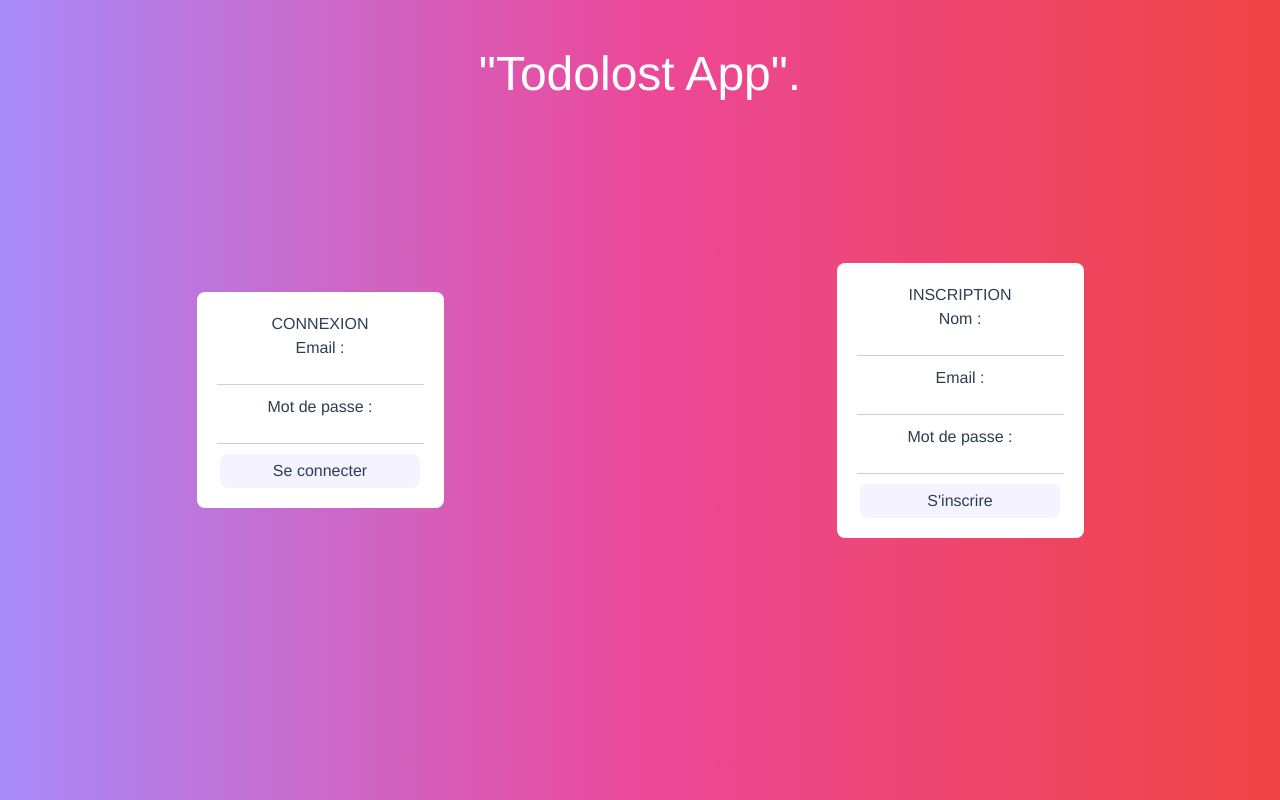
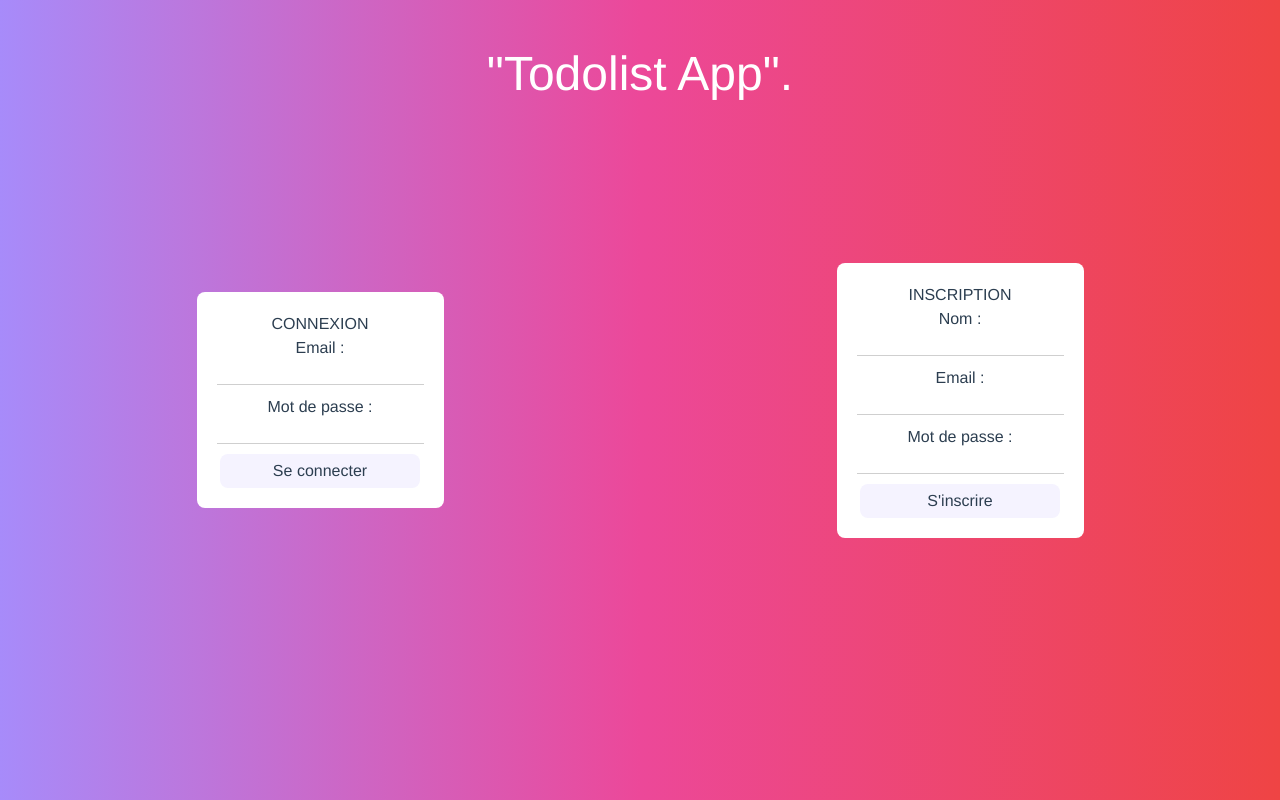
Before and after one commit to hanzopgp/ToDoListApp, a Vue app: page /login in a window 1280 px wide. Built offline with nearby package versions, Linux system fonts and the light colour scheme.

Commit message:
update readme

```diff
--- a/src/components/TodoList.vue
+++ b/src/components/TodoList.vue
@@ -14,7 +14,6 @@
         <div :class="{selected: this.filter === 'done'}" class="btn" v-on:click="setFilter('done')">
           <label>Done</label>
         </div>
-
       </div>
     </div>
     <li v-if="isSelected">
@@ -59,6 +58,10 @@ export default {
       if(event.key == 'Enter'){
         this.add();
       }
+    },
+
+    test(event) {
+      console.log(event);
     },
 
     add: async function () {
--- a/src/components/auth.vue
+++ b/src/components/auth.vue
@@ -1,6 +1,6 @@
 <template>
   <div id="title" class="absolute text-white left-1/2 text-5xl">
-    <label>"Todolost App".</label>
+    <label>"Todolist App".</label>
   </div>
   <div id="app" class="flex w-full h-full">
     <div id="login" class="bg-white p-5 rounded-lg">
```
Also changed, not shown: 1 other file (tests, documents, lock files or other folders).
